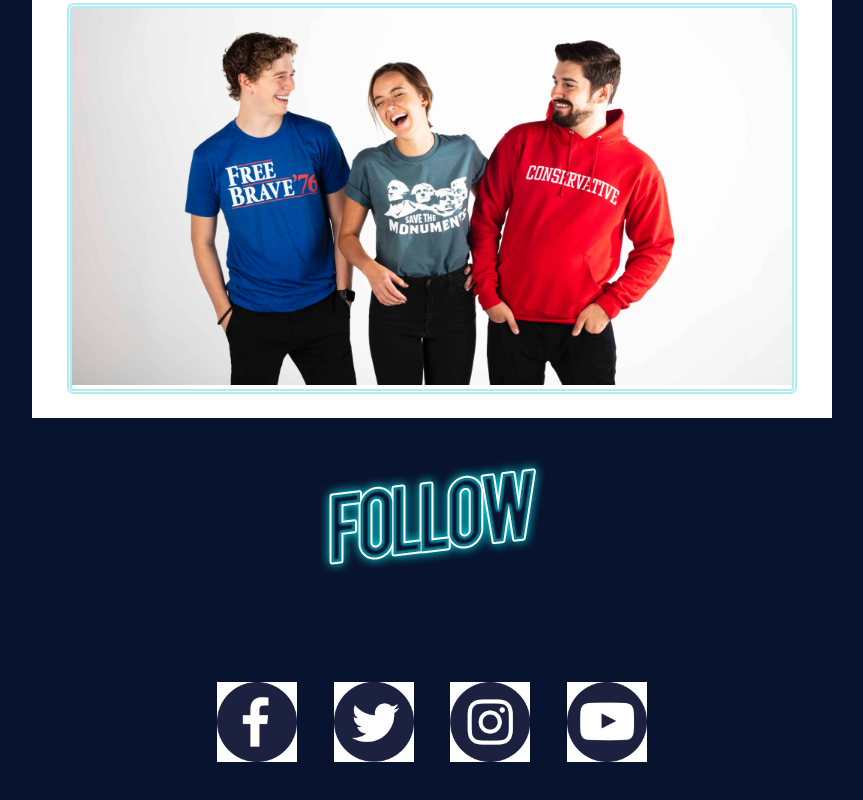
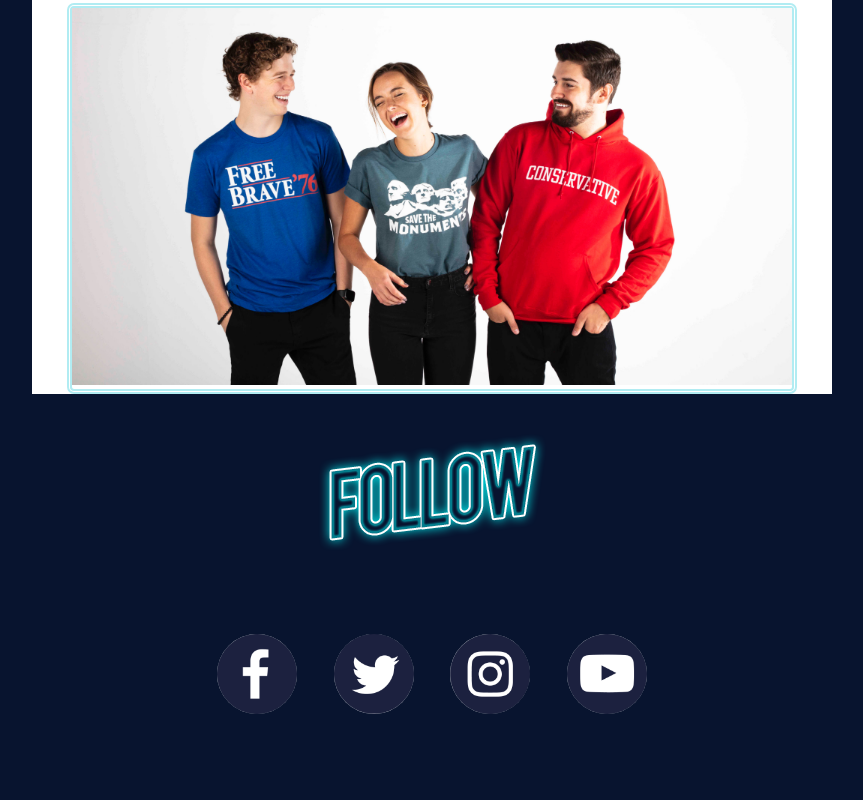
Before and after one commit to hgirlwhocodes/hgirlwhocodes.github.io, a plain HTML site: page index.html in a window 1280 px wide. Shown: the part 3456-4256 px from the top of the page, without its empty margins (208-1071 px from the left). Drawn offline with Linux system fonts and the light colour scheme.

Commit message:
fix icon styles

```diff
--- a/style.css
+++ b/style.css
@@ -67,27 +67,28 @@ header {
 }
 .callout {
     float: center;
-    margin: 3% 0 2% 0;
     background-color:  #08142F;
 }
 .follow-img {
     padding-top: 5%;
     height: 200px;
-
 }
 .social {
     float: center;
     list-style-type: none;
-    margin-top: 3%;
 }
 .social li {
     display: inline;
 }
 .social img {
+    margin: 0 2% 0 2%;
+    height: 80px;
     width: 80px;
-    height: 80px;
-    margin: 0 2% 0 2%;
-
+    -webkit-border-radius: 50%;
+    -moz-border-radius: 50%;
+    -ms-border-radius: 50%;
+    -o-border-radius: 50%;
+    border-radius: 50%;
 }
 .social img:hover {
     filter: brightness(105%);
@@ -96,7 +97,6 @@ header {
     -webkit-transition: background 0.3s, color 0.3s, box-shadow 0.3s;
     -moz-transition: background 0.3s, color 0.3s, box-shadow 0.3s;
     transition: background 0.3s, color 0.3s, box-shadow 0.3s;
-
 }
 .banner {
     margin-bottom: 2%;
```
